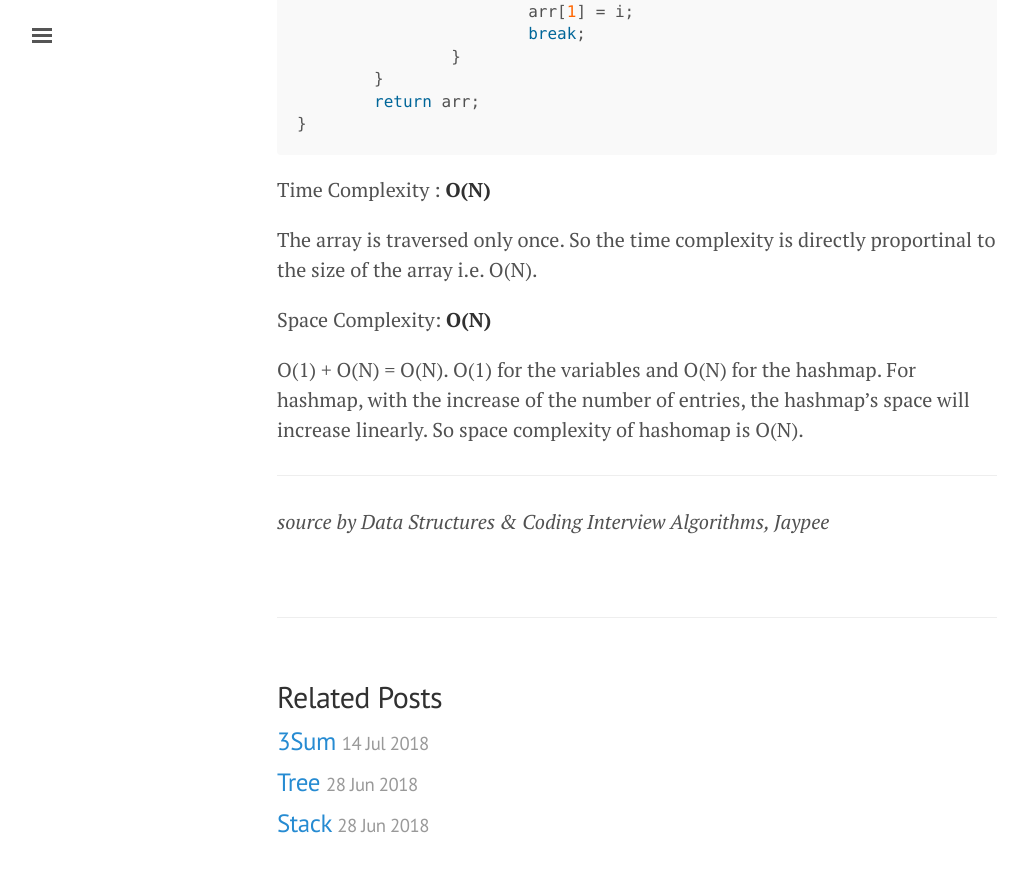
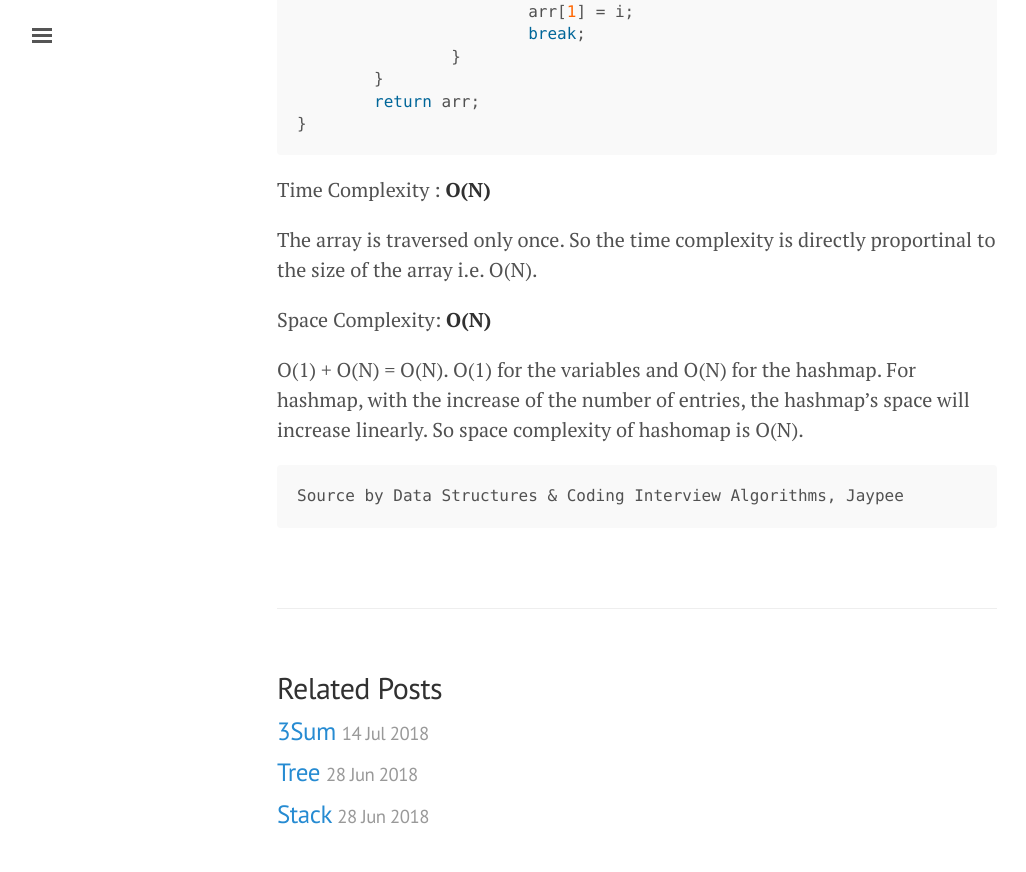
Before and after one commit to jhkim-dev/jhkim-dev.github.io, a Jekyll site: the page built from _posts/2018-07-14-Two-Sum.md, in a window 1280 px wide and 900 px high, scrolled down 1349 px. Shown: the top 872 px of the window, without its empty margins (3-1029 px from the left). Built offline with Jekyll 4.4.1, drawn with Linux system fonts in a browser that asks for light colours.

Commit message:
modify post cd
\

````diff
--- a/_posts/2018-07-14-Two-Sum.md
+++ b/_posts/2018-07-14-Two-Sum.md
@@ -73,6 +73,8 @@ Space Complexity: **O(N)**
 
 O(1) + O(N) = O(N). O(1) for the variables and O(N) for the hashmap. For hashmap, with the increase of the number of entries, the hashmap's space will increase linearly. So space complexity of hashomap is O(N).
 
----
 
-*source by Data Structures & Coding Interview Algorithms, Jaypee*
+
+```markdown
+Source by Data Structures & Coding Interview Algorithms, Jaypee
+```
````
Also changed, not shown: _posts/2018-07-14-3Sum.md (+4 -2 lines).
